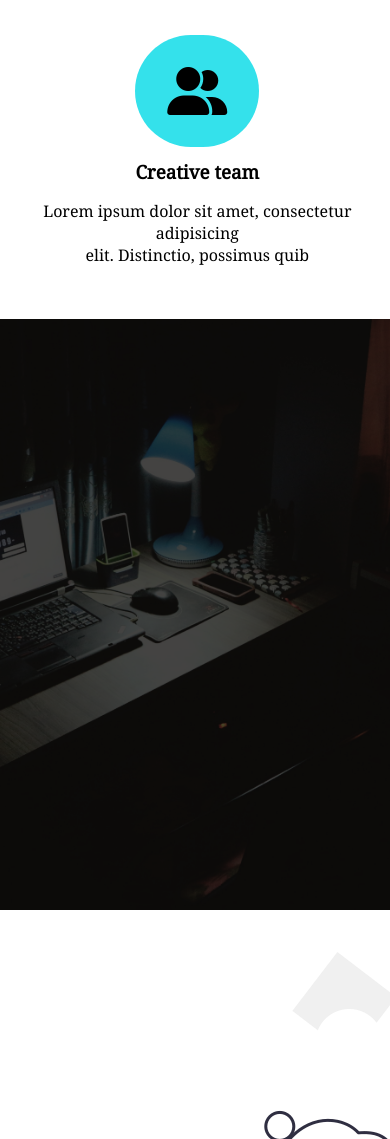
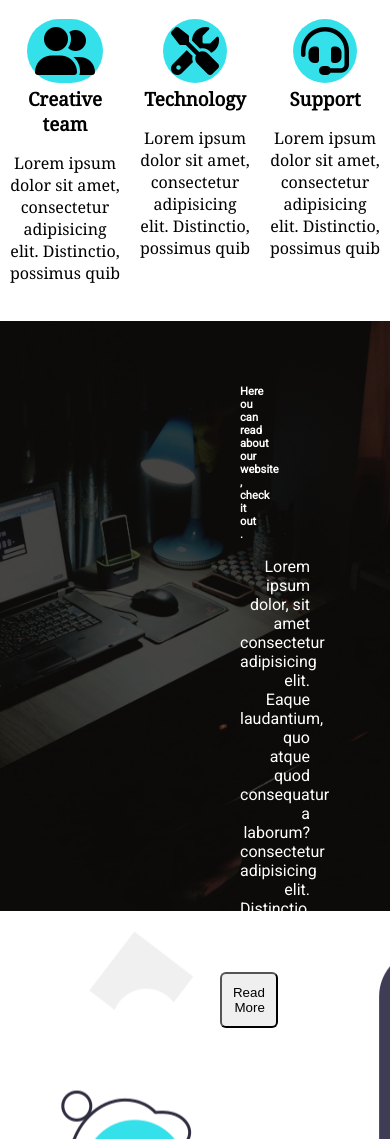
Before and after one commit to AakashNarwade/devsite, a plain HTML site: page index.html in a window 390 px wide. Shown: the part 861-2000 px from the top of the page. Drawn offline with Linux system fonts and the light colour scheme.

Commit message:
responsive

```diff
--- a/styles.css
+++ b/styles.css
@@ -239,3 +239,72 @@ footer {
   font-size: 3rem;
   font-weight: 100rem;
 }
+
+@media only screen and (max-width: 740px) {
+  body {
+    width: 100%;
+  }
+  /* .card {
+    width: 100%;
+    object-fit: cover;
+    flex-wrap: wrap;
+    flex-direction: column;
+  } */
+  .head-text1 {
+    font-size: 2rem;
+    font-family: "Noto Serif", serif;
+    margin-bottom: 0.3rem;
+  }
+  .service-container {
+    justify-content: space-around;
+    margin: 1rem auto;
+    width: 100%;
+  }
+  .cards i {
+    margin-bottom: 0.2rem;
+    background-color: #34e1eb;
+    padding: 0.5rem;
+    border-radius: 2rem;
+  }
+  .cards {
+    text-align: center;
+    padding: 0.3rem;
+    font-family: "Noto Serif", serif;
+  }
+
+  #img {
+    background-image: url("/images/5.png");
+    /* height: 80vh; */
+    height: 20rem;
+    width: 30rem;
+    /* margin-top: 3rem; */
+    /* width: 15px; */
+    background-repeat: none;
+    background-position: 25% 15%;
+    background-repeat: no-repeat;
+    /* background-size: cover; */
+  }
+
+  #about {
+    background-image: url("./images/3.jpg");
+    height: 70vh;
+    background-position: 50% 50%;
+    background-repeat: no-repeat;
+    /* background-position: 50% 50%; */
+    background-size: cover;
+  }
+  .about-h1 {
+    color: white;
+    text-align: right;
+    padding: 4rem 36.5rem 0rem 15rem;
+    font-family: "Roboto", sans-serif;
+    font-size: 0.7rem;
+    width: 100%;
+  }
+  .about-p {
+    color: white;
+    text-align: right;
+    padding: 1rem 5rem 0rem 15rem;
+    font-family: "Roboto", sans-serif;
+  }
+}
```
